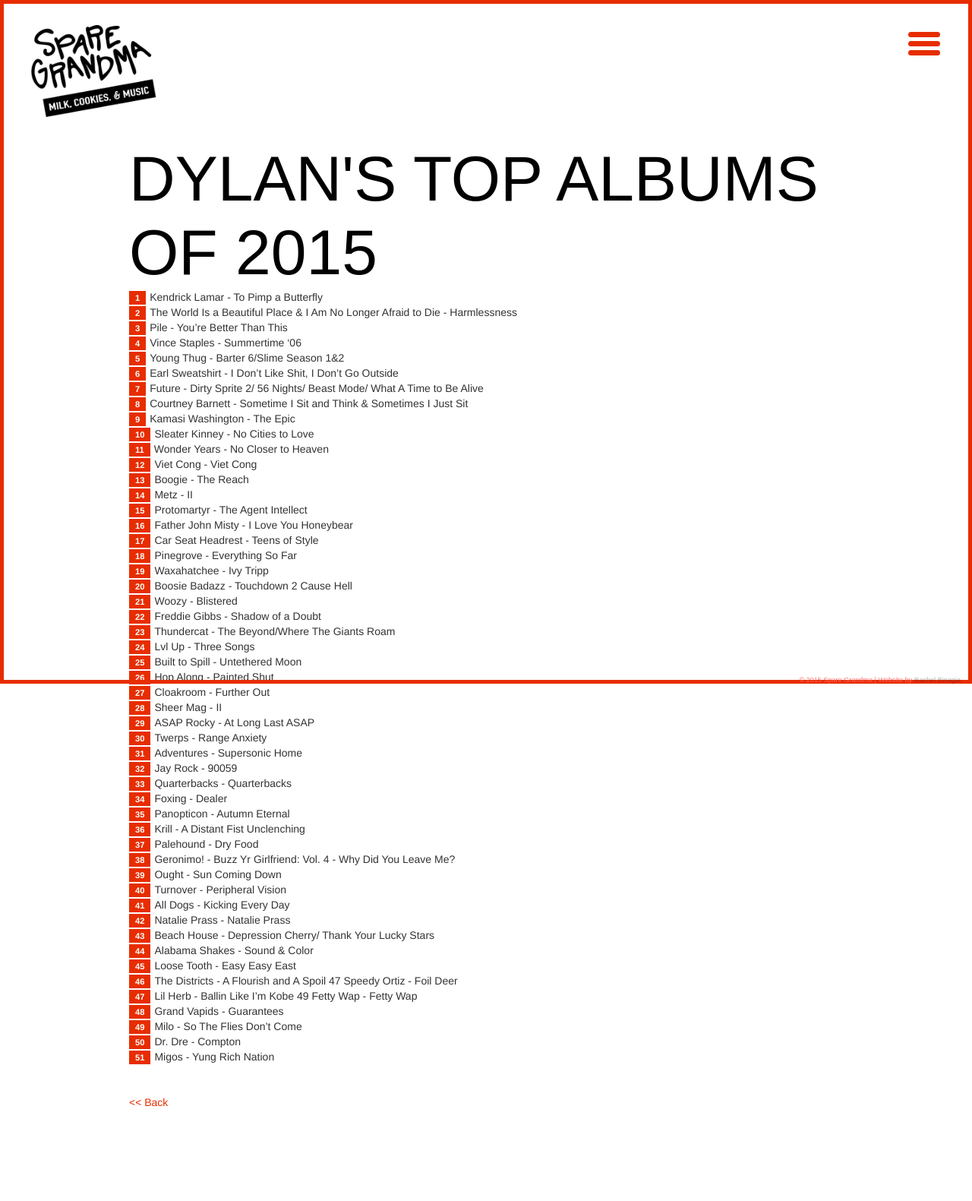
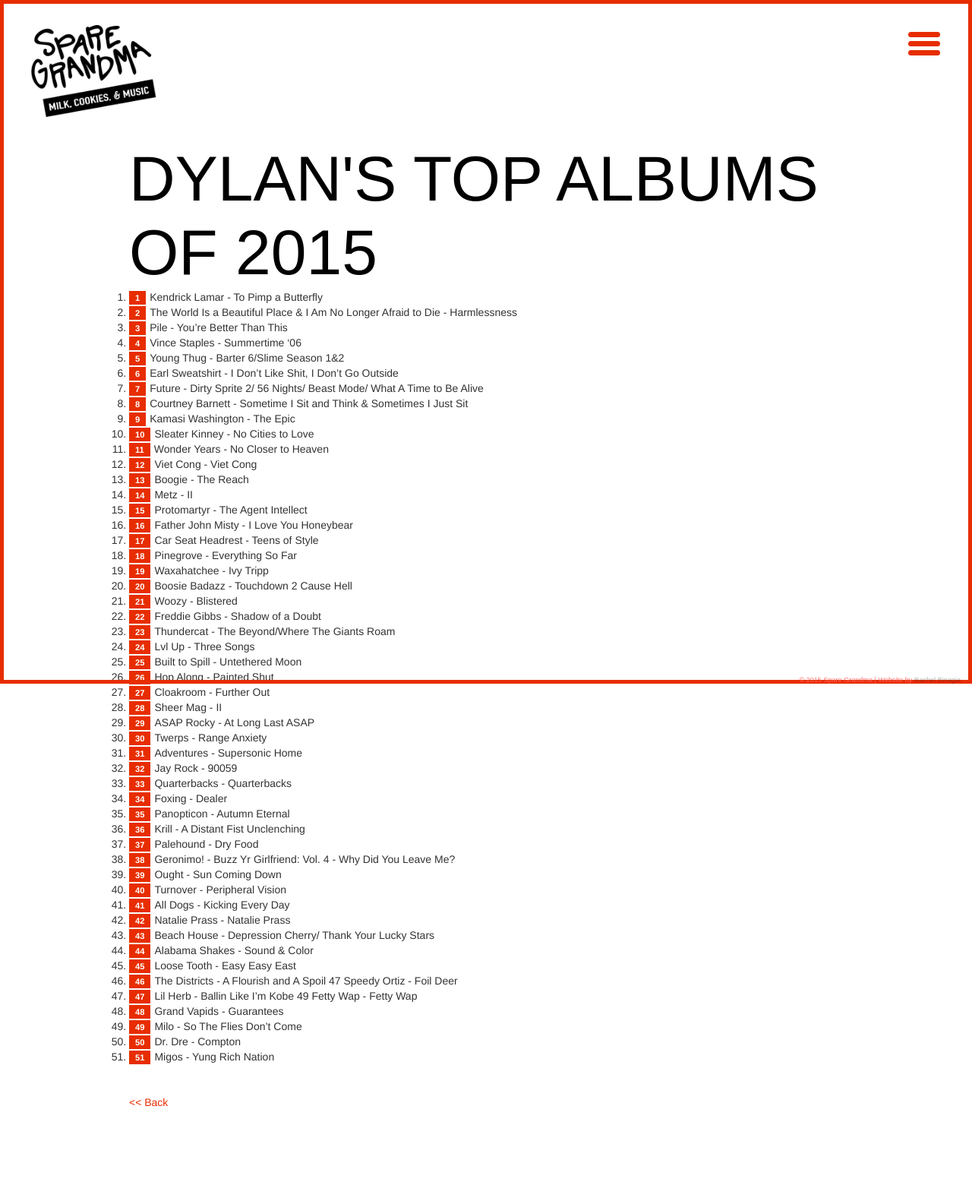
Before and after one commit to rachyrach/sparegrandma, a Jekyll site: the page built from _posts/2015-12-20-Dylan's-Top-Albums-of-2015.md, in a window 1280 px wide. Shown: the whole page at 76% size. Built offline with Jekyll 4.4.1, drawn with Linux system fonts in a browser that asks for light colours; Markdown is read by kramdown in place of the engine named in the settings.

Commit message:
update
update

```diff
--- a/css/main.css
+++ b/css/main.css
@@ -445,7 +445,7 @@
  list-style: none;
 }
 
-.list ol{
+.list {
     margin-left: 0;
     padding-right: 0;
     list-style-type: none;
```
